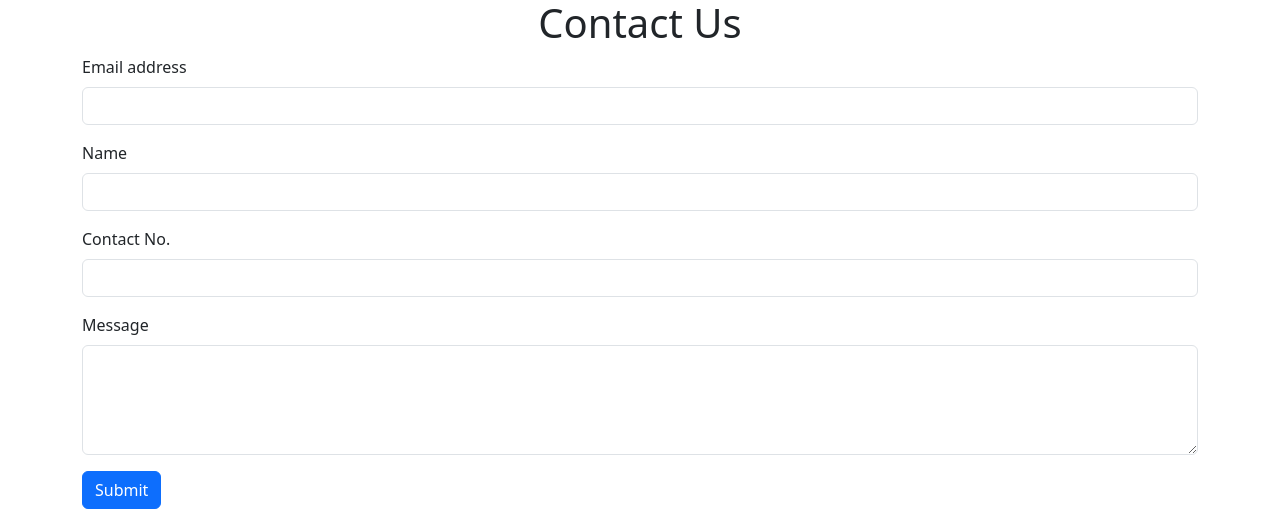
After one commit to SURAJITSHAW/django1, a Django app: page /contact in a window 1280 px wide. The commit adds this page. Shown: the part 484-993 px from the top of the page. Run offline with Django 4.2, Linux system fonts and the light colour scheme.

Commit message:
added contact page

```diff
--- a/home/urls.py
+++ b/home/urls.py
@@ -3,5 +3,6 @@ from home import views
 
 urlpatterns = [
     path("", views.index, name="home"),
-    path("about", views.about, name="about")
+    path("about", views.about, name="about"),
+    path("contact", views.contact, name="contact")
 ]
--- a/home/views.py
+++ b/home/views.py
@@ -13,4 +13,7 @@ def index(request):
     # return HttpResponse("This is Home Page")
 
 def about(request):
-    return HttpResponse("This is About Page")
+    return render(request, 'about.html')
+
+def contact(request):
+    return render(request, 'contact.html')
--- /dev/null
+++ b/templates/about.html
@@ -0,0 +1,5 @@
+{% extends 'base.html' %}
+
+{% block title %}About{% endblock title %}
+
+{% block body %}This is About Page!{% endblock body %}
--- /dev/null
+++ b/templates/base.html
@@ -0,0 +1,78 @@
+<!DOCTYPE html>
+<html lang="en">
+  <head>
+    <!-- Required meta tags -->
+    <meta charset="utf-8" />
+    <meta name="viewport" content="width=device-width, initial-scale=1" />
+
+    <!-- Bootstrap CSS -->
+    <link
+      rel="stylesheet"
+      href="https://cdn.jsdelivr.net/npm/bootstrap@5.3.0-alpha1/dist/css/bootstrap.rtl.min.css"
+      integrity="sha384-WJUUqfoMmnfkBLne5uxXj+na/c7sesSJ32gI7GfCk4zO4GthUKhSEGyvQ839BC51"
+      crossorigin="anonymous"
+    />
+
+    <title>{% block title %}{% endblock title %} Django</title>
+  </head>
+  <body>
+    <nav class="navbar navbar-expand-lg bg-dark navbar-dark">
+      <div class="container-fluid">
+        <a class="navbar-brand" href="#">Django</a>
+        <button
+          class="navbar-toggler"
+          type="button"
+          data-bs-toggle="collapse"
+          data-bs-target="#navbarSupportedContent"
+          aria-controls="navbarSupportedContent"
+          aria-expanded="false"
+          aria-label="Toggle navigation"
+        >
+          <span class="navbar-toggler-icon"></span>
+        </button>
+        <div class="collapse navbar-collapse" id="navbarSupportedContent">
+          <ul class="navbar-nav me-auto mb-2 mb-lg-0">
+            <li class="nav-item">
+              <a class="nav-link active" aria-current="page" href="/">Home</a>
+            </li>
+            <li class="nav-item">
+              <a class="nav-link" href="/about">About</a>
+            </li>
+
+            <li class="nav-item">
+              <a class="nav-link" aria-current="page" href="/conatct">Contact Us</a>
+            </li>
+
+          </ul>
+          <form class="d-flex" role="search">
+            <input
+              class="form-control me-2"
+              type="search"
+              placeholder="Search"
+              aria-label="Search"
+            />
+            <button class="btn btn-outline-success" type="submit">
+              Search
+            </button>
+          </form>
+        </div>
+      </div>
+    </nav>
+
+    {% block body %}{% endblock body %}
+    <!-- Optional JavaScript; choose one of the two! -->
+
+    <!-- Option 1: Bootstrap Bundle with Popper -->
+    <script
+      src="https://cdn.jsdelivr.net/npm/bootstrap@5.3.0-alpha1/dist/js/bootstrap.bundle.min.js"
+      integrity="sha384-w76AqPfDkMBDXo30jS1Sgez6pr3x5MlQ1ZAGC+nuZB+EYdgRZgiwxhTBTkF7CXvN"
+      crossorigin="anonymous"
+    ></script>
+
+    <!-- Option 2: Separate Popper and Bootstrap JS -->
+    <!--
+    <script src="https://cdn.jsdelivr.net/npm/@popperjs/core@2.11.6/dist/umd/popper.min.js" integrity="sha384-oBqDVmMz9ATKxIep9tiCxS/Z9fNfEXiDAYTujMAeBAsjFuCZSmKbSSUnQlmh/jp3" crossorigin="anonymous"></script>
+    <script src="https://cdn.jsdelivr.net/npm/bootstrap@5.3.0-alpha1/dist/js/bootstrap.min.js" integrity="sha384-mQ93GR66B00ZXjt0YO5KlohRA5SY2XofN4zfuZxLkoj1gXtW8ANNCe9d5Y3eG5eD" crossorigin="anonymous"></script>
+    -->
+  </body>
+</html>
--- /dev/null
+++ b/templates/contact.html
@@ -0,0 +1,47 @@
+{% extends 'base.html' %} {% block title %}Contact Us{% endblock title %}
+{%block body %}
+<div>
+  <div class="container-fluid px-0">
+    <img
+      src="https://source.unsplash.com/1200x400/?phone,contact"
+      class="d-block w-100"
+      alt="..."
+    />
+  </div>
+  <h1 class="text-center">Contact Us</h1>
+  <div class="container">
+    <form method="post" action="/contact">
+        {% csrf_token %}
+      <div class="mb-3">
+        <label for="exampleInputEmail1" class="form-label">Email address</label>
+        <input
+          type="email"
+          class="form-control"
+          id="exampleInputEmail1"
+          aria-describedby="emailHelp"
+        />
+      </div>
+      <div class="mb-3">
+        <label for="name" class="form-label">Name</label>
+        <input type="text" class="form-control" id="name" name="name" />
+      </div>
+      <div class="mb-3">
+        <label for="contact" class="form-label">Contact No.</label>
+        <input type="phone" class="form-control" id="contact" name="contact" />
+      </div>
+      <div class="mb-3">
+        <label for="desc" class="form-label">Message</label><br />
+        <textarea
+          class="form-control"
+          name="desc"
+          id="desc"
+          rows="4"
+        ></textarea>
+      </div>
+
+      <button type="submit" class="btn btn-primary">Submit</button>
+    </form>
+  </div>
+</div>
+
+{% endblock body %}
```
Also changed, not shown: templates/index.html (+129 -68 lines).
